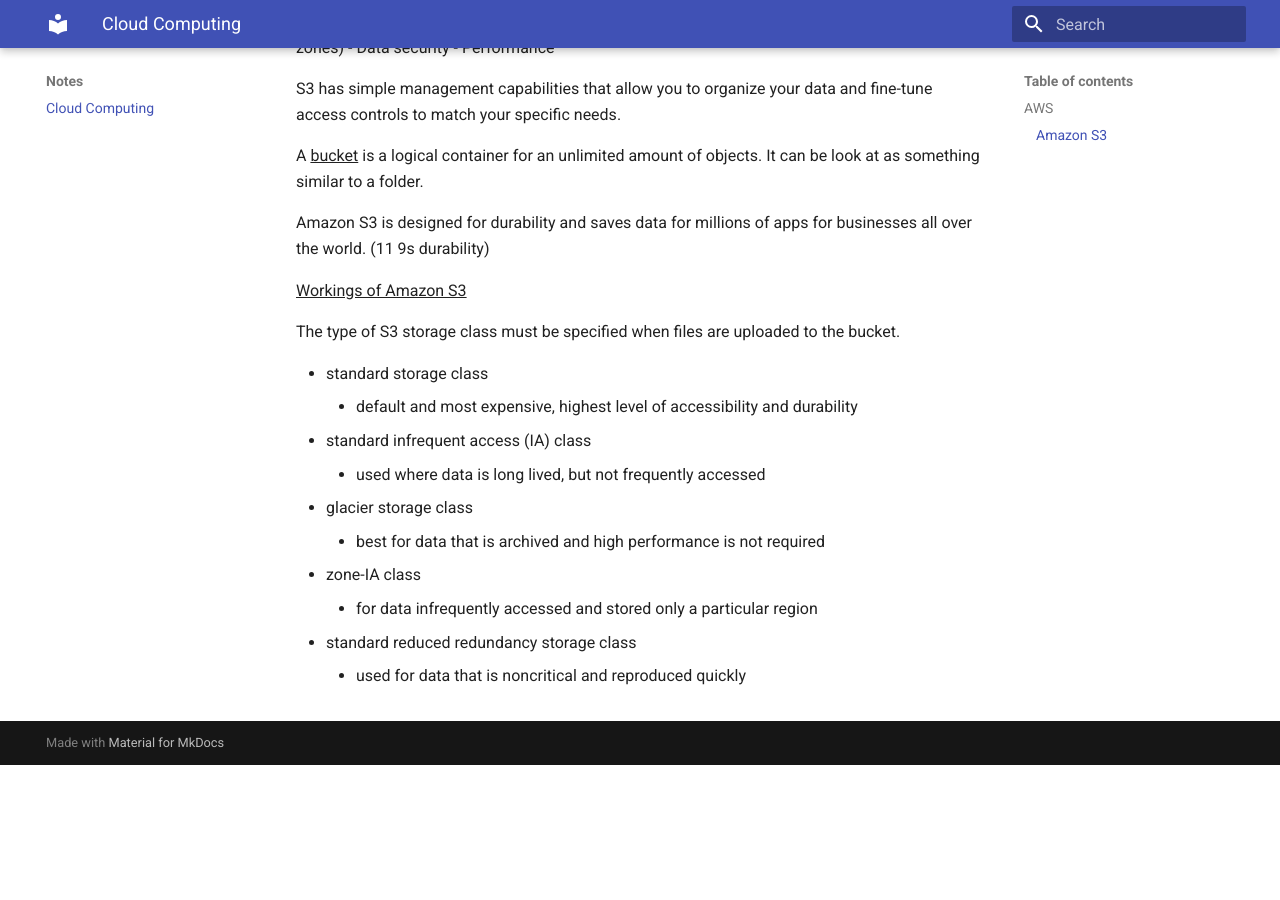
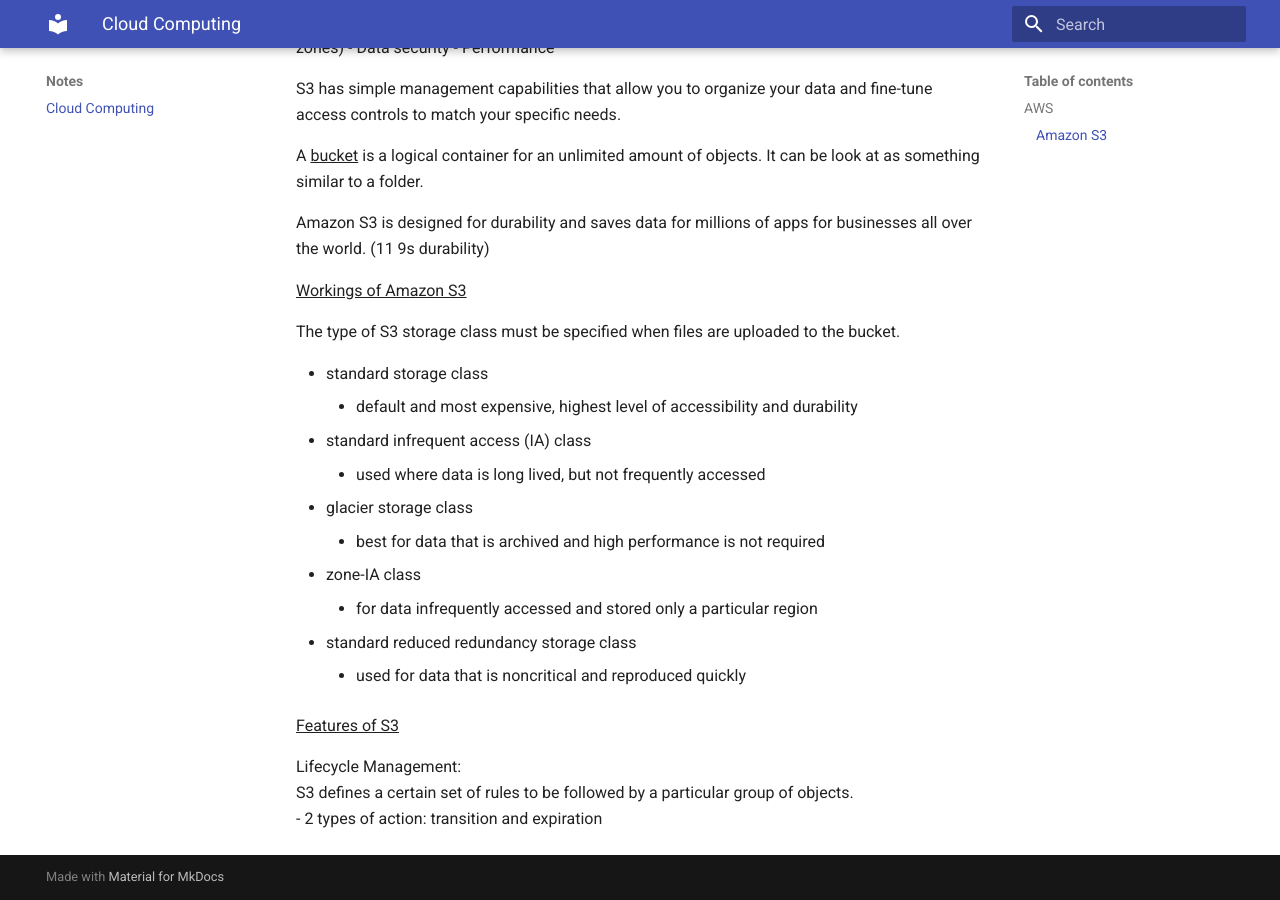
Before and after one commit to kmmelton/kaelyn, an MkDocs documentation site: the page built from docs/Notes/cloud_computing.md, in a window 1280 px wide and 900 px high, scrolled down 810 px. Built offline with MkDocs 1.6.1 and Material for MkDocs 9.7.7, drawn with Linux system fonts in a browser that asks for light colours; before the commit the page ends 1575 px from its top, so only the background shows below that.

Commit message:
Update cloud_computing.md

```diff
--- a/docs/Notes/cloud_computing.md
+++ b/docs/Notes/cloud_computing.md
@@ -44,3 +44,9 @@
     - for data infrequently accessed and stored only a particular region
 - standard reduced redundancy storage class
     - used for data that is noncritical and reproduced quickly
+
+^^Features of S3^^
+
+Lifecycle Management: </br>
+S3 defines a certain set of rules to be followed by a particular group of objects. </br>
+    - 2 types of action: transition and expiration
```
